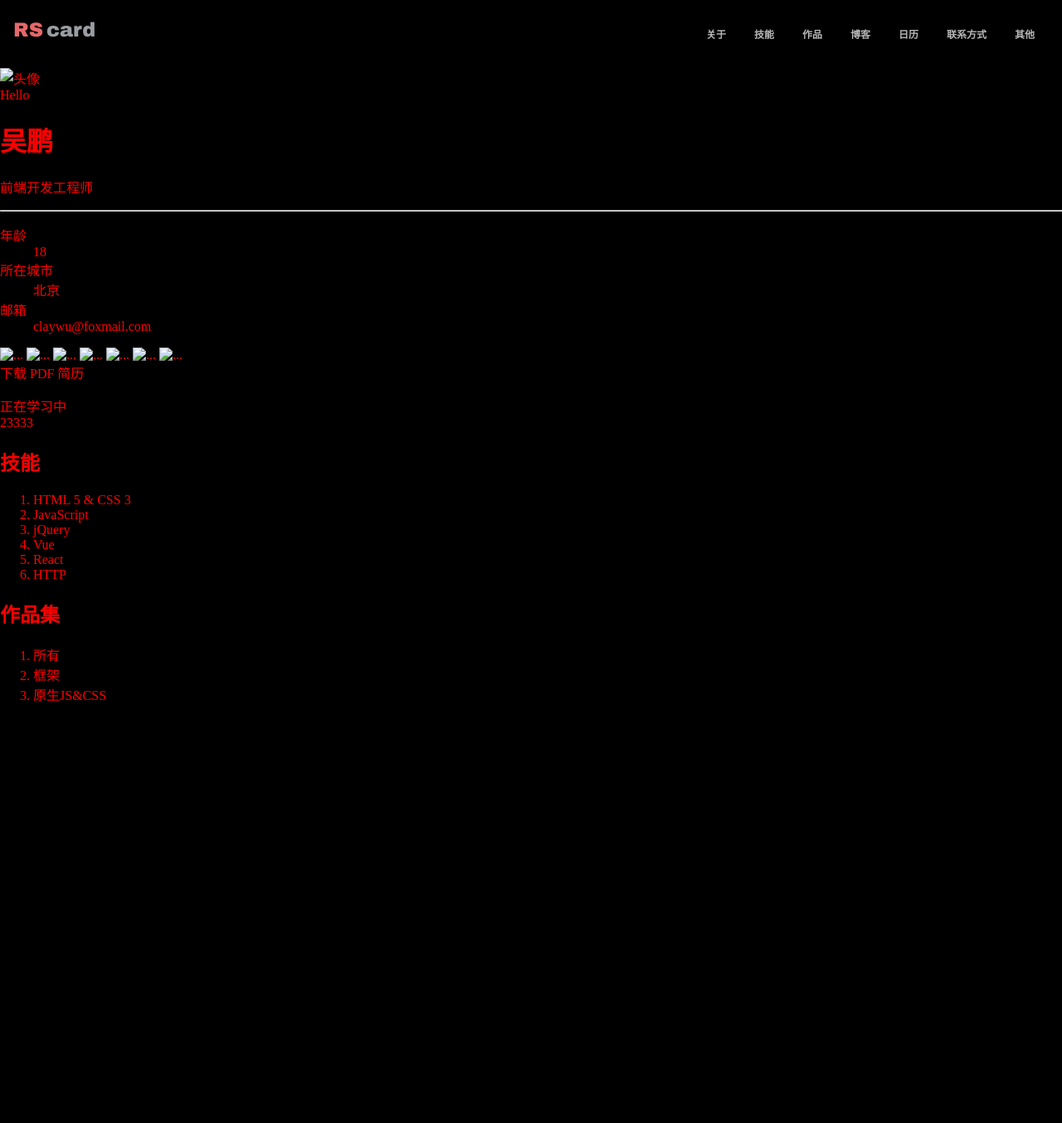
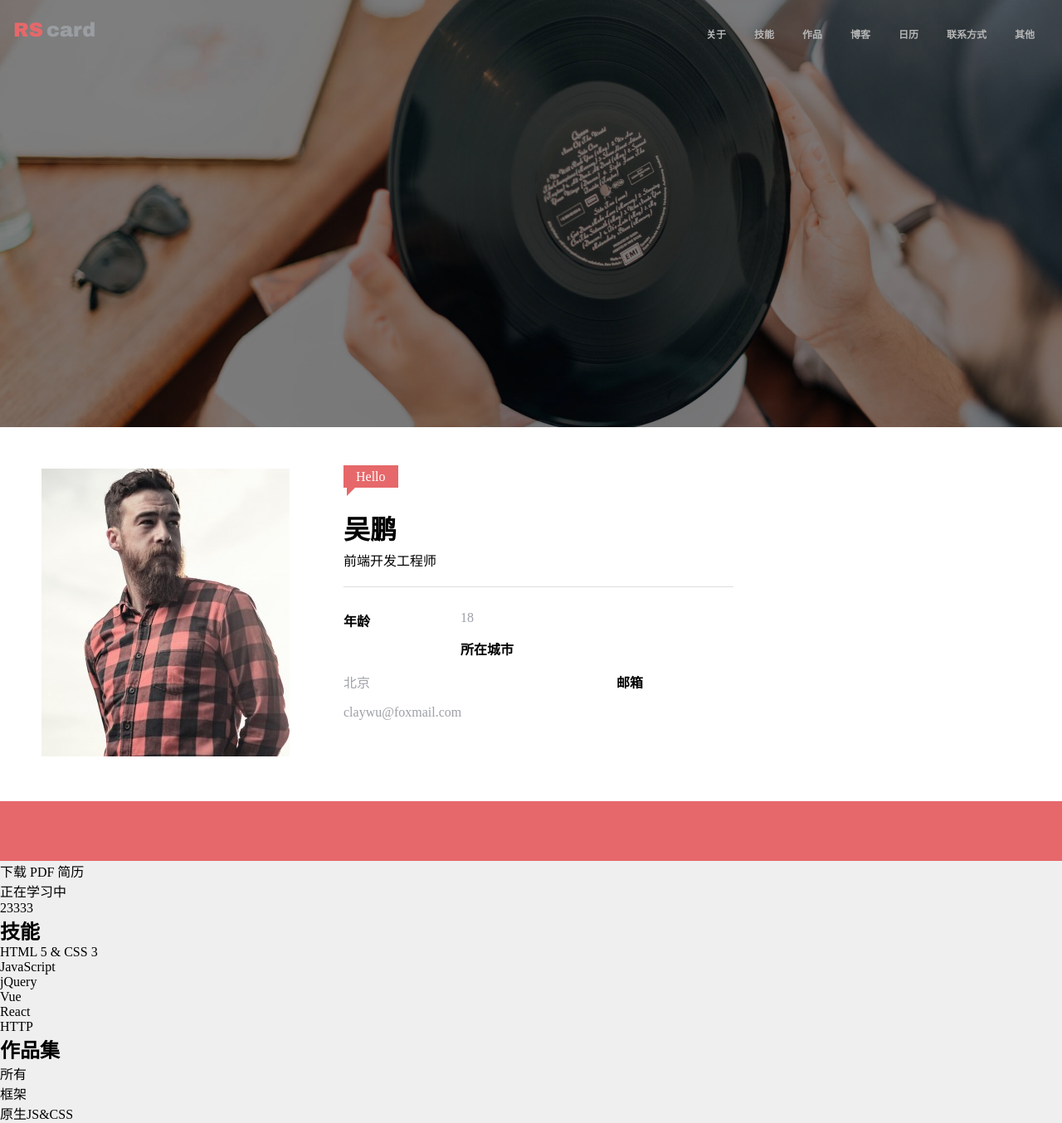
Before and after one commit to ClayWu2/resume, a plain HTML site: page index.html in a window 1280 px wide. Shown: the whole page at 83% size. Before the commit the page ends 865 px from the top, so only its background shows below. Drawn offline with Linux system fonts and the light colour scheme.

Commit message:
完善了简历的userCard

```diff
--- a/a.css
+++ b/a.css
@@ -1,11 +1,22 @@
 body{
-    background: black;
-    color: red;
+    background: grey;
     margin: 0;
+    background-color: #efefef;
 }
 a{
     color: inherit;
     text-decoration: none;
+}
+
+*{
+    margin:0;
+    padding:0;
+}
+
+hr{
+    height: 0;
+    border:none;
+    border-top: 1px solid #dedede;
 }
 .clearfix::after{
     content: '';
@@ -14,22 +25,26 @@ a{
 }
 
 .topNavBar{
-    padding: 20px 16px 20px 16px;
+    padding: 20px 0 20px 0;
+    position: fixed;
+    top: 0;
+    left: 0;
+    width: 100%;
 }
-.topNavBar>nav{
+.topNavBar nav{
     padding-top: 4px;
     padding-bottom: 4px;
 }
-.topNavBar>nav>ul{
+.topNavBar nav>ul{
     list-style:none; margin: 0; padding:0;
 }
 
-.topNavBar>nav>ul>li{
+.topNavBar nav>ul>li{
     float:left;
     margin-left: 17px;
     margin-right: 17px;
 }
-.topNavBar>nav>ul>li>a{
+.topNavBar nav>ul>li>a{
     font-size: 12px;
     color: #B7B7B7;
     text-decoration: none;
@@ -41,7 +56,7 @@ a{
     display: block
 }
 
-.topNavBar>nav>ul>li>a:hover{
+.topNavBar nav>ul>li>a:hover{
     border-bottom:3px solid #e06567;
 }
 
@@ -60,3 +75,100 @@ a{
 .topNavBar .logo .card{
     color:#9a9da2;
 }
+
+.banner{
+    height: 515px;
+    background-image:url(./img/rs-cover.jpg);
+    background-position: center center;
+    background-size: cover;
+}
+.topNavBar-inner{
+    padding: 0 16px;
+}
+
+.banner .mask{
+    height: 515px;
+    background-color:rgba(0, 0, 0, 0.5);
+}
+.userCard{
+    position:
+    max-width: 940px;
+    margin-left: auto;
+    margin-right: auto;
+    background-color: #ffffff;
+}
+.userCard .welcome{
+    background: #e6686a;
+    color: white;
+    line-height: 20px;
+    padding: 5px 15px;
+    position: relative;
+    margin-bottom: 10px;
+
+}
+.userCard .welcome .triangle{
+    display: block;
+    border:10px solid transparent;
+    width: 0px;
+    border-left-color: #e6686a;
+    border-top-width: 0px;
+    position: absolute;
+    left: 4px;
+    top: 100%;
+}
+.userCard .picture{
+    float:left;
+}
+.userCard .text{
+    float:left;
+    margin-left: 65px;
+    width:470px;
+}
+
+.pictureAndText{
+    padding:50px;
+}
+.userCard .text h1{
+    margin-top: 28px;
+}
+.userCard .text p{
+    margin-top: 4px;
+}
+.userCard .text hr{
+    margin-top:20px;
+    margin-bottom: 20px
+}
+.userCard dl dt,
+.userCard dl dd{
+    float: left;
+    padding: 8px 0;
+}
+.userCard dl dt{
+    width:30%;
+    font-weight: bold;
+}
+.userCard dl dd{
+    width: 70%;
+    color: #9da0a7
+}
+.userCard footer.media{
+    background: #e6686a;
+    text-align: center;
+}
+.userCard footer.media >a{
+    display: inline-block;
+    border-radius: 50%;
+    width: 40px;
+    line-height: 30px;
+    padding: 5px 0;
+    margin:16px;
+}
+.userCard footer.media >a:hover{
+    background: #CF5D5F;
+}
+.userCard svg{
+    width: 30px;
+    height: 30px;
+    fill:white;
+    vertical-align: top;
+}
--- a/index.html
+++ b/index.html
@@ -3,11 +3,21 @@
     <head>
 		<title>吴鹏的在线简历</title>
 		<link rel="stylesheet" href="./a.css">
+		<script src="//at.alicdn.com/t/font_1156598_2sbdxjab6l2.js"></script>
+		<style type="text/css">
+			.icon {
+				 width: 1em; height: 1em;
+				 vertical-align: -0.15em;
+				 fill: currentColor;
+				 overflow: hidden;
+			}
+	</style>
 	  <style>}
 	  </style>
 	</head>
 	<body >
-	  <div class="topNavBar clearfix">
+	  <div class="topNavBar">
+			<div class="topNavBar-inner clearfix">
 					<a class="logo" href="#" alt="logo" style="float: left; ">
 							<span class="rs">RS</span><span class="card">card</span>
 						</a>
@@ -23,16 +33,20 @@
 						 </ul>
 					  </nav>
 			</div>
-	  <div class="banner" style="backgroud-image:url(#)">
+	  </div>
+	  <div class="banner">
+			<div class="mask"></div>
     </div>
 	  <main>
-			<div class="card">
-	     <div class="picture">
-	      <img src="" alt="头像">
+			<div class="userCard">
+			  <div class="pictureAndText clearfix">
+	        <div class="picture" >
+	          <img src="./img/avatar.jpg" width=299 height=347 alt="头像">
 	    		</div>
-	     <div class="text">
-		      <div class="profile"
-		         <span class="welcome">Hello</span>
+	        <div class="text" >
+		         <span class="welcome">Hello
+							 <span class="triangle"></span>
+						 </span>
 		         <h1 >吴鹏</h1>
 		         <p>前端开发工程师</p>
 		         <hr>
@@ -45,16 +59,34 @@
 			          <dd>claywu@foxmail.com</dd>
 						 </dl>
 					</div>
+        </div>
 	      <footer class="media">
-				   	<a href="#"><img src="#" alt="..."></a>
-				  	<a href="#"><img src="#" alt="..."></a>
-				  	<a href="#"><img src="#" alt="..."></a>
-				  	<a href="#"><img src="#" alt="..."></a>
-				  	<a href="#"><img src="#" alt="..."></a>
-				  	<a href="#"><img src="#" alt="..."></a>
-				  	<a href="#"><img src="#" alt="..."></a>
+				   	<a href="#">
+								<svg class="icon" aria-hidden="true">
+										<use xlink:href="#icon-weibo"></use>
+								</svg>
+						</a>
+				  	<a href="#">
+								<svg class="icon" aria-hidden="true">
+										<use xlink:href="#icon-jirengulogojichu1"></use>
+								</svg>
+						</a>
+				  	<a href="#">
+								<svg class="icon" aria-hidden="true">
+										<use xlink:href="#icon-CN_jianshu"></use>
+								</svg>
+						</a>
+				  	<a href="#">
+								<svg class="icon" aria-hidden="true">
+										<use xlink:href="#icon-twitter"></use>
+								</svg>
+						</a>
+				  	<a href="#">
+								<svg class="icon" aria-hidden="true">
+										<use xlink:href="#icon-github"></use>
+								</svg>
+						</a>
 	      </footer>
-		  	</div>
 	   	</div>
 
 		<a class="button" href="#">下载 PDF 简历</a>
```
Also changed, not shown: img/avatar.jpg (added), img/rs-cover.jpg (added). Lines whose indentation alone changed are shown as unchanged.
